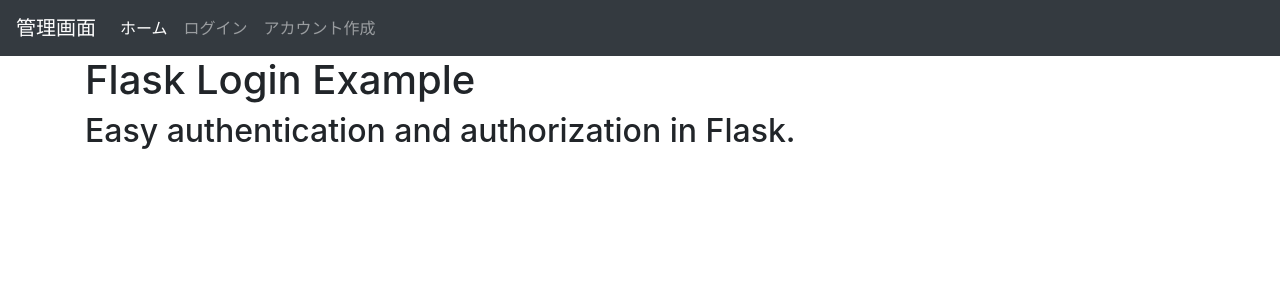
After one commit to YaCpotato/connpass-Twitter-Data-analysys, a Flask app: page /admin/event in a window 1280 px wide. The commit adds this page. Shown: the top 300 px of the page. Run offline with Flask 3, Linux system fonts and the light colour scheme; parts of the project's set-up code (start-up, migrations or seed data) failed here and were passed over; some libraries are stand-ins or nearby versions.

Commit message:
管理画面のレイアウトが完成

```diff
--- a/manage_frask/app/main.py
+++ b/manage_frask/app/main.py
@@ -1,5 +1,6 @@
 from flask import Blueprint, render_template
 from flask_login import current_user
+#from app.models import Event
 
 main = Blueprint('main', __name__)
 
@@ -12,3 +13,11 @@
 @main.route('/profile')
 def profile():
     return render_template('profile.html', name=current_user.name)
+
+@main.route('/admin/event')
+def event_manage():
+    return render_template('event.html')
+
+@main.route('/admin/tweet')
+def tweet_manage():
+    return render_template('tweet.html')
--- a/manage_frask/app/templates/base.html
+++ b/manage_frask/app/templates/base.html
@@ -6,57 +6,60 @@
     <meta http-equiv="X-UA-Compatible" content="IE=edge">
     <meta name="viewport" content="width=device-width, initial-scale=1">
     <title>Flask Auth Example</title>
-    <link rel="stylesheet" href="https://cdnjs.cloudflare.com/ajax/libs/bulma/0.7.2/css/bulma.min.css"/>
+    <link rel="stylesheet" href="https://stackpath.bootstrapcdn.com/bootstrap/4.3.1/css/bootstrap.min.css" integrity="sha384-ggOyR0iXCbMQv3Xipma34MD+dH/1fQ784/j6cY/iJTQUOhcWr7x9JvoRxT2MZw1T" crossorigin="anonymous">
+    <script src="https://code.jquery.com/jquery-3.3.1.slim.min.js" integrity="sha384-q8i/X+965DzO0rT7abK41JStQIAqVgRVzpbzo5smXKp4YfRvH+8abtTE1Pi6jizo" crossorigin="anonymous"></script>
+    <script src="https://cdnjs.cloudflare.com/ajax/libs/popper.js/1.14.7/umd/popper.min.js" integrity="sha384-UO2eT0CpHqdSJQ6hJty5KVphtPhzWj9WO1clHTMGa3JDZwrnQq4sF86dIHNDz0W1" crossorigin="anonymous"></script>
+    <script src="https://stackpath.bootstrapcdn.com/bootstrap/4.3.1/js/bootstrap.min.js" integrity="sha384-JjSmVgyd0p3pXB1rRibZUAYoIIy6OrQ6VrjIEaFf/nJGzIxFDsf4x0xIM+B07jRM" crossorigin="anonymous"></script>
+    <script src="https://kit.fontawesome.com/fff52c779c.js" crossorigin="anonymous"></script>
 </head>
 
 <body>
-<section class="hero is-primary is-fullheight">
-
-    <div class="hero-head">
-        <nav class="navbar">
-            <div class="container">
-
-                <div id="navbarMenuHeroA" class="navbar-menu">
-                    <div class="navbar-end">
-
-                        <a href="{{ url_for('main.index') }}" class="navbar-item">
+<nav class="navbar navbar-expand-lg navbar-dark bg-dark">
+    <a class="navbar-brand" href="#">管理画面</a>
+    <button class="navbar-toggler" type="button" data-toggle="collapse" data-target="#navbarNav" aria-controls="navbarNav" aria-expanded="false" aria-label="Toggle navigation">
+        <span class="navbar-toggler-icon"></span>
+    </button>
+    <div class="collapse navbar-collapse" id="navbarNav">
+        <ul class="navbar-nav">
+        <li class="nav-item active">
+            <a href="{{ url_for('main.index') }}" class="nav-link">
                 ホーム
             </a>
-
+        </li>
+        <li class="nav-item">
             {% if current_user.is_authenticated %}
-                        <a href="{{ url_for('main.profile') }}" class="navbar-item">
+            <a href="{{ url_for('main.profile') }}" class="nav-link">
                 プロフィール
             </a>
             {% endif %}
-
+        </li>
             {% if not current_user.is_authenticated %}
-                        <a href="{{ url_for('auth.login') }}" class="navbar-item">
+            <li class="nav-item">
+                <a href="{{ url_for('auth.login') }}" class="nav-link">
                     ログイン
                 </a>
-                        <a href="{{ url_for('auth.signup') }}" class="navbar-item">
+            </li>
+            <li class="nav-item">
+                <a href="{{ url_for('auth.signup') }}" class="nav-link">
                     アカウント作成
                 </a>
+            </li>
             {% endif %}
-
             {% if current_user.is_authenticated %}
             <a href="{{ url_for('auth.logout') }}" class="navbar-item">
                 ログアウト
             </a>
             {% endif %}
-
-                    </div>
-                </div>
+        </li>
+        </ul>
     </div>
 </nav>
-    </div>
-
 <div class="hero-body">
     <div class="container has-text-centered">
         {% block content %}
         {% endblock %}
     </div>
 </div>
-</section>
 </body>
 
 </html>
--- /dev/null
+++ b/manage_frask/app/templates/event.html
@@ -0,0 +1,11 @@
+{% extends "base.html" %}
+
+{% block content %}
+<h1 class="title">
+    Flask Login Example
+</h1>
+<h2 class="subtitle">
+    Easy authentication and authorization in Flask.
+</h2>
+
+{% endblock %}
```
Also changed, not shown: manage_frask/app/templates/index.html (+28 -0 lines), manage_frask/app/templates/tweet.html (added, +11 -0 lines). Lines whose indentation alone changed are shown as unchanged.
